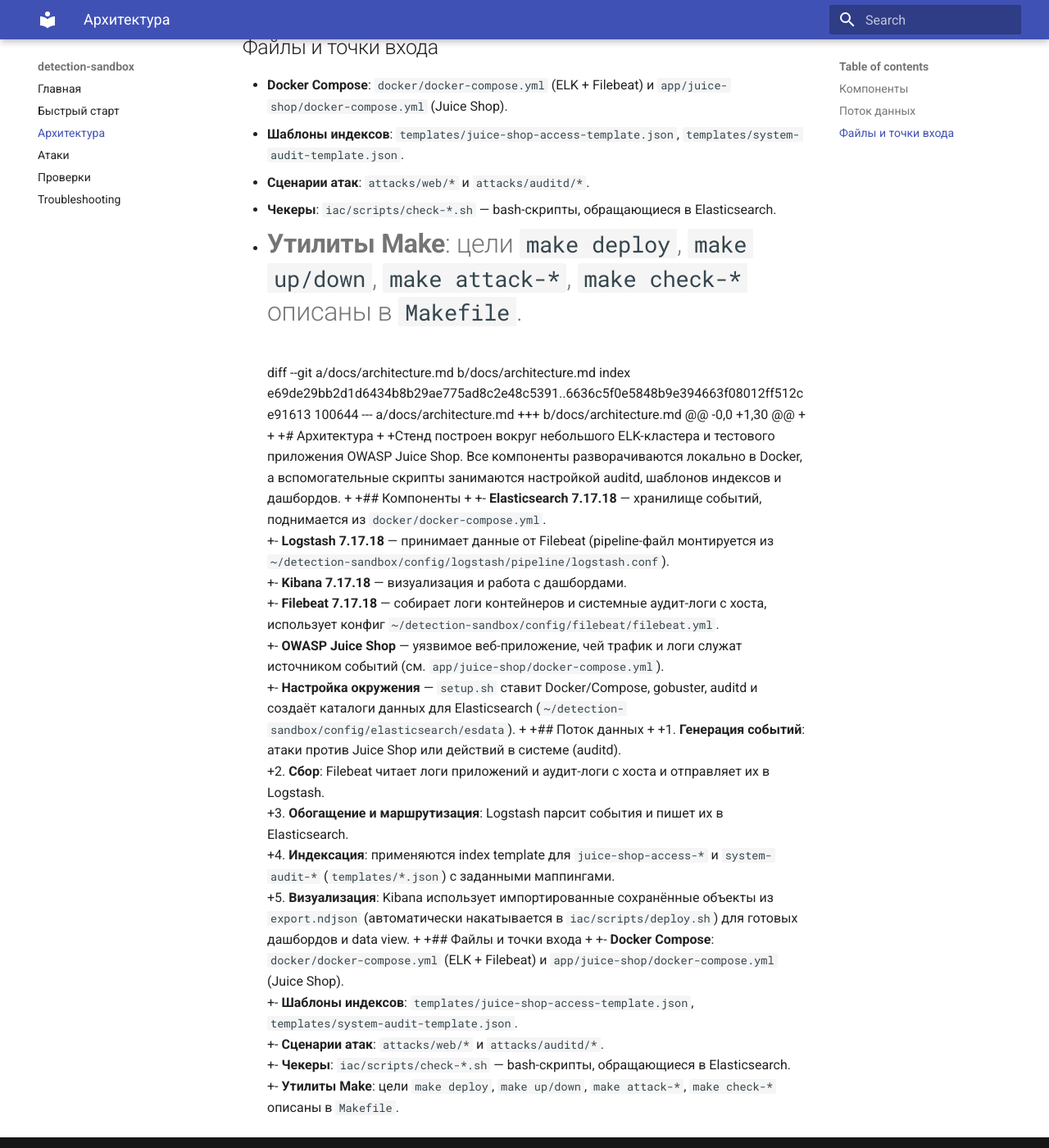
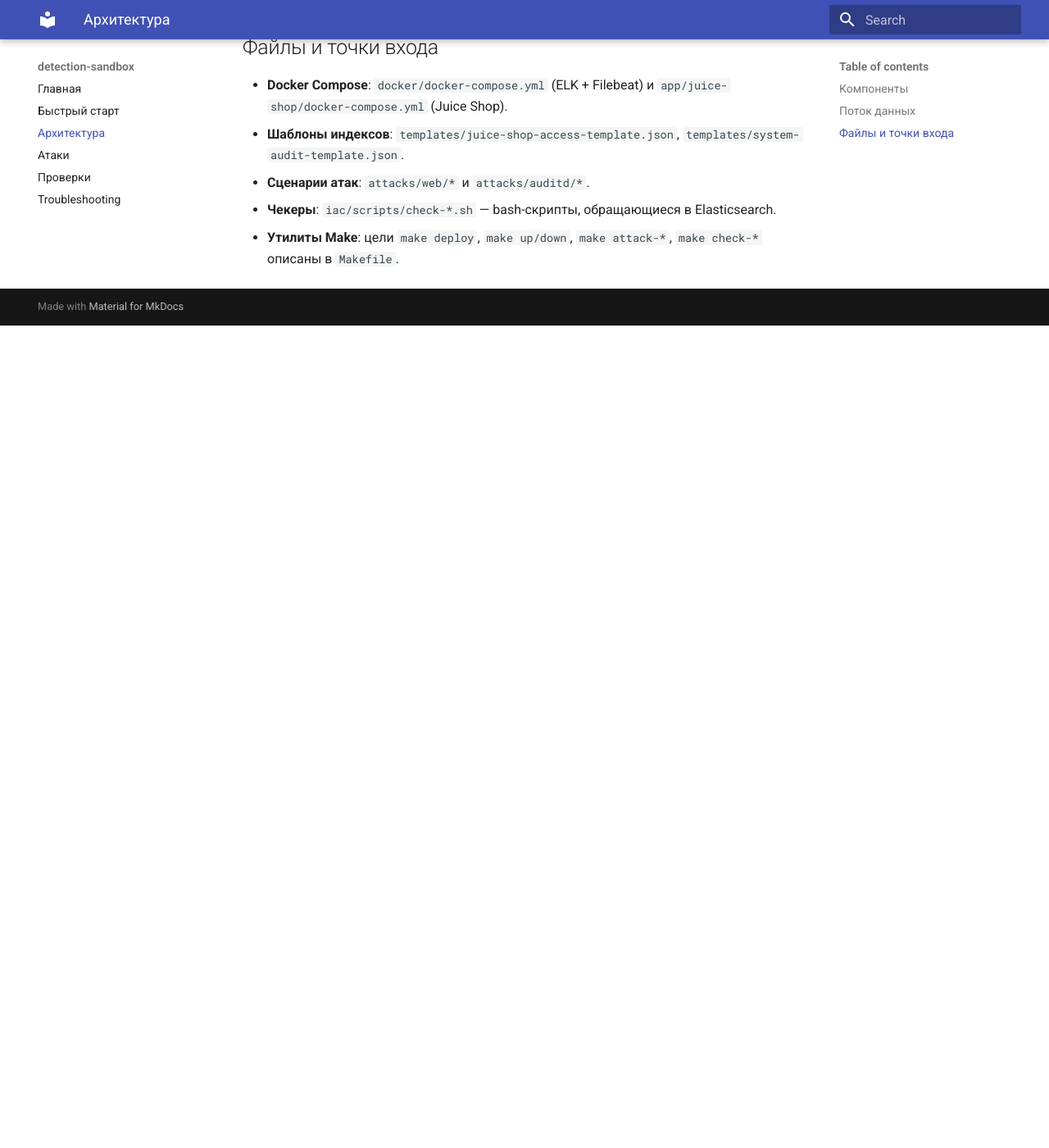
Before and after one commit to LostErr0r/detection-sandbox, an MkDocs documentation site: the page built from docs/architecture.md, in a window 1280 px wide and 1400 px high, scrolled down 1105 px. Shown: the whole window at 82% size. Built offline with MkDocs 1.6.1 and Material for MkDocs 9.7.7, drawn with Linux system fonts in a browser that asks for light colours; after the commit the page ends 1502 px from its top, so only the background shows below that.

Commit message:
Update architecture.md

```diff
--- a/docs/architecture.md
+++ b/docs/architecture.md
@@ -29,39 +29,3 @@ docs/architecture.md
 - **Сценарии атак**: `attacks/web/*` и `attacks/auditd/*`.
 - **Чекеры**: `iac/scripts/check-*.sh` — bash-скрипты, обращающиеся в Elasticsearch.
 - **Утилиты Make**: цели `make deploy`, `make up/down`, `make attack-*`, `make check-*` описаны в `Makefile`.
-=======
-diff --git a/docs/architecture.md b/docs/architecture.md
-index e69de29bb2d1d6434b8b29ae775ad8c2e48c5391..6636c5f0e5848b9e394663f08012ff512ce91613 100644
---- a/docs/architecture.md
-+++ b/docs/architecture.md
-@@ -0,0 +1,30 @@
-+<!-- Архитектура и состав стенда -->
-+
-+# Архитектура
-+
-+Стенд построен вокруг небольшого ELK-кластера и тестового приложения OWASP Juice Shop. Все компоненты разворачиваются локально в Docker, а вспомогательные скрипты занимаются настройкой auditd, шаблонов индексов и дашбордов.
-+
-+## Компоненты
-+
-+- **Elasticsearch 7.17.18** — хранилище событий, поднимается из `docker/docker-compose.yml`.
-+- **Logstash 7.17.18** — принимает данные от Filebeat (pipeline-файл монтируется из `~/detection-sandbox/config/logstash/pipeline/logstash.conf`).
-+- **Kibana 7.17.18** — визуализация и работа с дашбордами.
-+- **Filebeat 7.17.18** — собирает логи контейнеров и системные аудит-логи с хоста, использует конфиг `~/detection-sandbox/config/filebeat/filebeat.yml`.
-+- **OWASP Juice Shop** — уязвимое веб-приложение, чей трафик и логи служат источником событий (см. `app/juice-shop/docker-compose.yml`).
-+- **Настройка окружения** — `setup.sh` ставит Docker/Compose, gobuster, auditd и создаёт каталоги данных для Elasticsearch (`~/detection-sandbox/config/elasticsearch/esdata`).
-+
-+## Поток данных
-+
-+1. **Генерация событий**: атаки против Juice Shop или действий в системе (auditd).
-+2. **Сбор**: Filebeat читает логи приложений и аудит-логи с хоста и отправляет их в Logstash.
-+3. **Обогащение и маршрутизация**: Logstash парсит события и пишет их в Elasticsearch.
-+4. **Индексация**: применяются index template для `juice-shop-access-*` и `system-audit-*` (`templates/*.json`) с заданными маппингами.
-+5. **Визуализация**: Kibana использует импортированные сохранённые объекты из `export.ndjson` (автоматически накатывается в `iac/scripts/deploy.sh`) для готовых дашбордов и data view.
-+
-+## Файлы и точки входа
-+
-+- **Docker Compose**: `docker/docker-compose.yml` (ELK + Filebeat) и `app/juice-shop/docker-compose.yml` (Juice Shop).
-+- **Шаблоны индексов**: `templates/juice-shop-access-template.json`, `templates/system-audit-template.json`.
-+- **Сценарии атак**: `attacks/web/*` и `attacks/auditd/*`.
-+- **Чекеры**: `iac/scripts/check-*.sh` — bash-скрипты, обращающиеся в Elasticsearch.
-+- **Утилиты Make**: цели `make deploy`, `make up/down`, `make attack-*`, `make check-*` описаны в `Makefile`.
```
